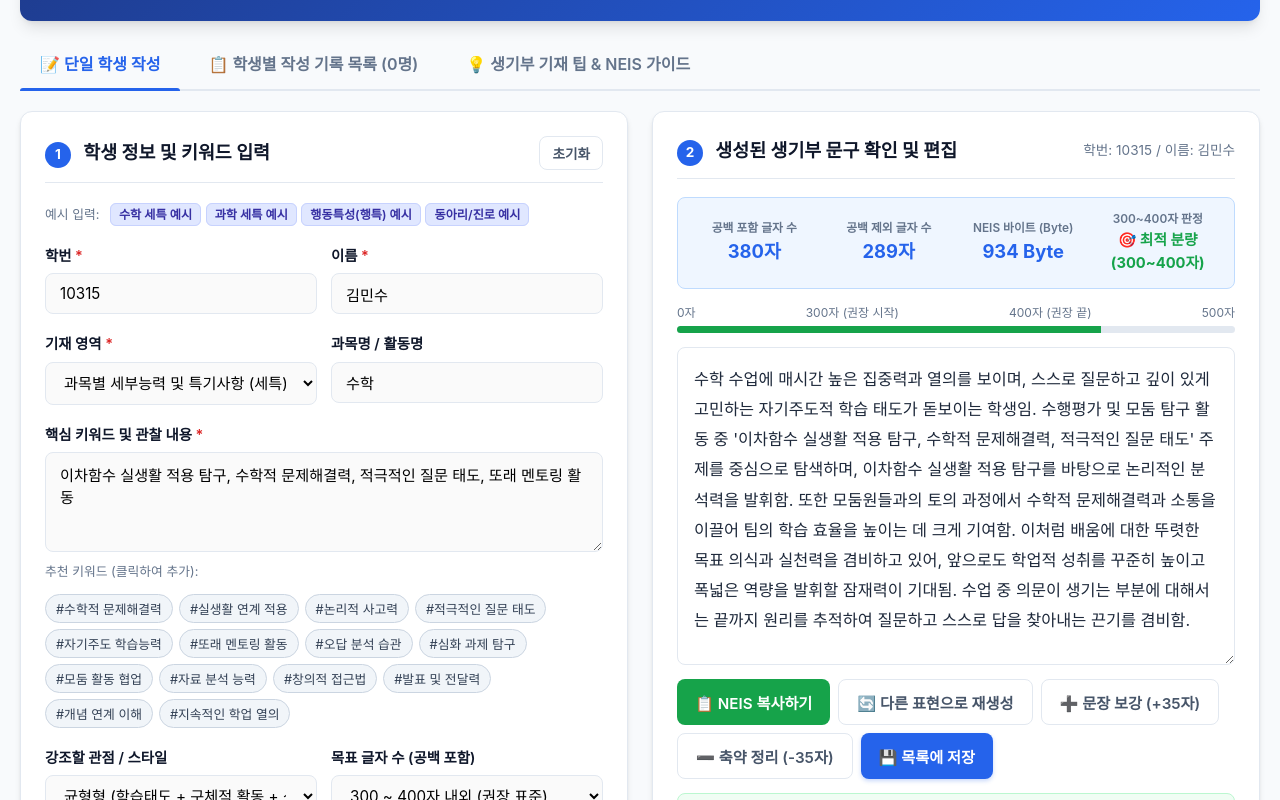
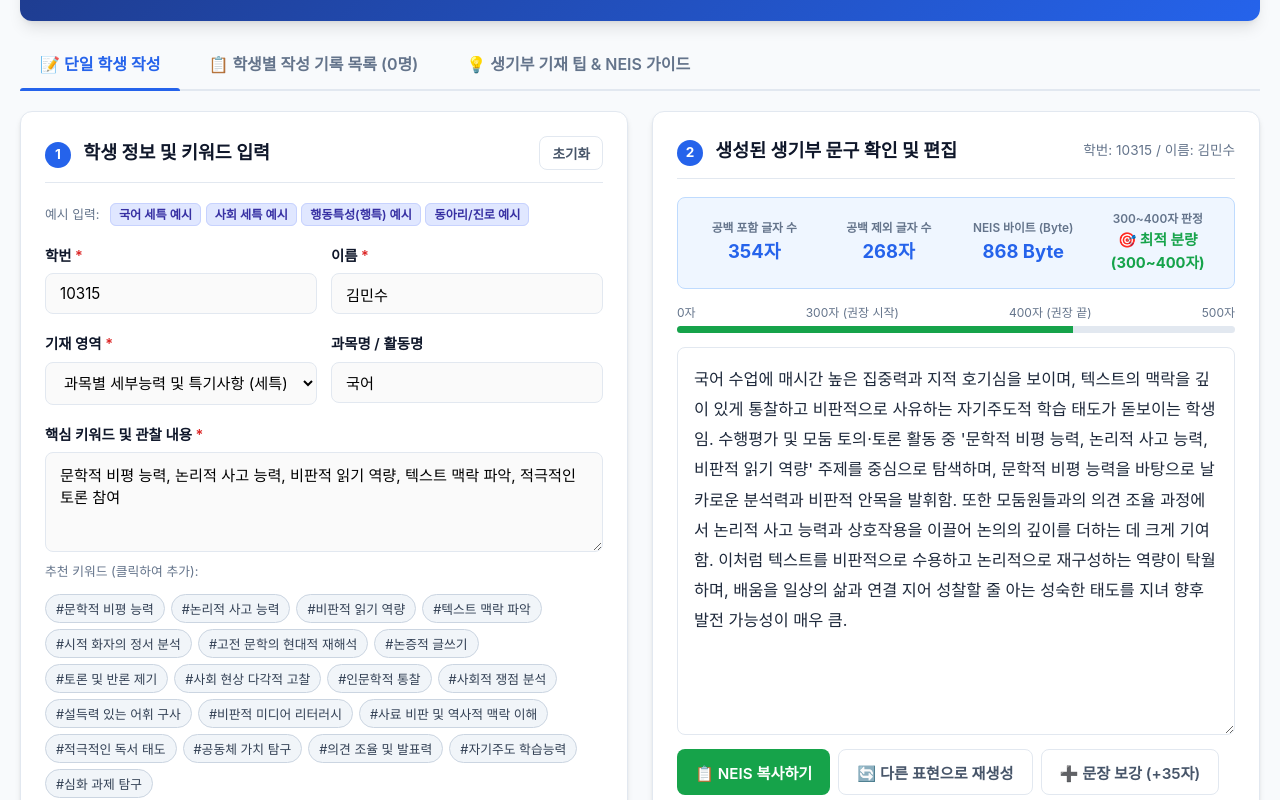
Before and after one commit to UHleet5677/student-record-generator, a plain HTML site: page index.html in a window 1280 px wide. Shown: the part 125-925 px from the top of the page. Drawn offline with Linux system fonts and the light colour scheme.

Commit message:
feat: change default examples and recommendations to Korean and Social studies (국어/사회 중심)

```diff
--- a/index.html
+++ b/index.html
@@ -567,8 +567,8 @@
       <!-- 예시 불러오기 퀵 버튼 -->
       <div>
         <span style="font-size:0.8rem; color:var(--text-muted); margin-right:6px;">예시 입력:</span>
-        <span class="sample-pill" onclick="loadSample(1)">수학 세특 예시</span>
-        <span class="sample-pill" onclick="loadSample(2)">과학 세특 예시</span>
+        <span class="sample-pill" onclick="loadSample(1)">국어 세특 예시</span>
+        <span class="sample-pill" onclick="loadSample(2)">사회 세특 예시</span>
         <span class="sample-pill" onclick="loadSample(3)">행동특성(행특) 예시</span>
         <span class="sample-pill" onclick="loadSample(4)">동아리/진로 예시</span>
       </div>
@@ -597,14 +597,14 @@
         </div>
         <div class="form-group">
           <label for="subjectName">과목명 / 활동명</label>
-          <input type="text" id="subjectName" placeholder="예: 수학, 통합과학, 학급자치 등" value="수학">
+          <input type="text" id="subjectName" placeholder="예: 국어, 문학, 통합사회, 현대사 등" value="국어">
         </div>
       </div>
 
       <div class="form-group">
         <label for="keywords" class="required">핵심 키워드 및 관찰 내용</label>
         <textarea id="keywords" placeholder="쉼표(,)나 줄바꿈으로 키워드를 적어주세요.
-예: 이차함수 실생활 적용 탐구, 수학적 문제해결력, 적극적인 질문 태도, 멘토링 활동, 끈기 있는 태도">이차함수 실생활 적용 탐구, 수학적 문제해결력, 적극적인 질문 태도, 또래 멘토링 활동</textarea>
+예: 문학적 비평 능력, 논리적 사고 능력, 비판적 읽기 역량, 텍스트 맥락 파악, 토론 및 논증적 글쓰기">문학적 비평 능력, 논리적 사고 능력, 비판적 읽기 역량, 텍스트 맥락 파악, 적극적인 토론 참여</textarea>
 
         <div style="font-size: 0.8rem; color: var(--text-muted); margin-top: 4px;">
           추천 키워드 (클릭하여 추가):
@@ -839,25 +839,26 @@ function attachJosa(word, josaPair) {
 // 추천 키워드 사전
 const SUGGESTIONS = {
   subject: [
-    "수학적 문제해결력", "실생활 연계 적용", "논리적 사고력", "적극적인 질문 태도",
-    "자기주도 학습능력", "또래 멘토링 활동", "오답 분석 습관", "심화 과제 탐구", "모둠 활동 협업",
-    "자료 분석 능력", "창의적 접근법", "발표 및 전달력", "개념 연계 이해", "지속적인 학업 열의"
+    "문학적 비평 능력", "논리적 사고 능력", "비판적 읽기 역량", "텍스트 맥락 파악", "시적 화자의 정서 분석",
+    "고전 문학의 현대적 재해석", "논증적 글쓰기", "토론 및 반론 제기", "사회 현상 다각적 고찰", "인문학적 통찰",
+    "사회적 쟁점 분석", "설득력 있는 어휘 구사", "비판적 미디어 리터러시", "사료 비판 및 역사적 맥락 이해", "적극적인 독서 태도",
+    "공동체 가치 탐구", "의견 조율 및 발표력", "자기주도 학습능력", "심화 과제 탐구"
   ],
   behavior: [
     "성실하고 책임감 있는 태도", "또래 관계 원만", "경청과 배려심", "학급 궂은일 솔선수범", "공감 능력",
     "규칙 준수", "긍정적인 마인드", "갈등 중재 능력", "예의 바른 언행", "자기 성찰 태도",
-    "리더십 발휘", "주변 친구 격려", "솔직하고 당당한 태도", "모범적인 생활 습관"
+    "민주시민 의식", "주변 친구 격려", "솔직하고 당당한 태도", "모범적인 생활 습관"
   ],
   career: [
-    "진로 탐색 열의", "전공 적합성", "관련 도서 독서", "직업인 멘토링 참여", "자기 이해도 높음",
-    "학습 계획 수립", "전공 관련 보고서 작성", "진로 로드맵 구체화", "전문성 함양 노력"
+    "인문·사회 분야 진로 탐색", "전공 적합성", "관련 도서 심층 독서", "사회 문제 해결 방안 모색", "자기 이해도 높음",
+    "학습 계획 수립", "시사·인문 보고서 작성", "진로 로드맵 구체화", "전문성 함양 노력"
   ],
   club: [
-    "동아리 활동 주도", "부원 간 화합 도모", "프로젝트 기획 및 완수", "실험·실습 참여도", "창의적 아이디어 제시",
-    "역할 분담 충실", "정기 발표회 준비", "결과물 포트폴리오 제작", "끈기 있는 탐구 자세"
+    "독서·토론 동아리 주도", "부원 간 화합 도모", "시사 쟁점 토론 기획", "비판적 미디어 리터러시", "창의적 아이디어 제시",
+    "역할 분담 충실", "문집/보고서 발간", "결과물 포트폴리오 제작", "끈기 있는 탐구 자세"
   ],
   autonomous: [
-    "학급 1인 1역할 성실 수행", "학급 회의 적극 참여", "환경 정화 솔선수범", "체육대회 협동심",
+    "학급 1인 1역할 성실 수행", "학급 자치 회의 주도", "환경 정화 솔선수범", "체육대회 협동심",
     "학교 행사 능동적 참여", "민주시민 의식", "공동체 규칙 준수", "급우 간 유대감 형성"
   ]
 };
@@ -866,20 +867,20 @@ const SUGGESTIONS = {
 const TEMPLATES = {
   subject: {
     intros: [
-      "{subject} 수업에 매시간 높은 집중력과 열의를 보이며, 스스로 질문하고 깊이 있게 고민하는 자기주도적 학습 태도가 돋보이는 학생임.",
-      "{subject} 교과에 대한 남다른 학업적 호기심과 성실한 참여 태도를 바탕으로, 학습한 개념을 다각도로 이해하고 확장하려는 노력이 돋보임.",
-      "매 수업 시간마다 성실하고 진지한 자세로 임하며, 교과 지식을 단순히 수용하는 데 그치지 않고 본인만의 논리로 정리하는 역량이 우수함.",
-      "{subject} 과목의 기본 개념을 탄탄히 다지며, 새로운 학습 주제를 마주할 때마다 주도적으로 탐구 과제를 설정하고 해결해 나가는 적극성을 지님."
+      "{subject} 수업에 매시간 높은 집중력과 지적 호기심을 보이며, 텍스트의 맥락을 깊이 있게 통찰하고 비판적으로 사유하는 자기주도적 학습 태도가 돋보이는 학생임.",
+      "{subject} 교과에 대한 남다른 인문학적 감수성과 논리적 사고력을 바탕으로, 학습한 개념을 사회문화적 맥락과 연계하여 다각도로 해석하려는 노력이 돋보임.",
+      "매 수업 시간마다 성실하고 진지한 자세로 텍스트를 분석하며, 교과 지식을 단순히 수용하는 데 그치지 않고 본인만의 논리적인 언어로 정리하여 표현하는 역량이 우수함.",
+      "{subject} 과목의 기본 개념을 탄탄히 다지며, 새로운 제재나 쟁점을 마주할 때마다 주도적으로 탐구 과제를 설정하고 설득력 있는 논거를 도출해 내는 적극성을 지님."
     ],
     bodies: [
-      "특히 '{keywords}' 관련 단원을 학습하면서 {kw1_ul} 깊이 있게 탐구하고 {kw2_eul} 발휘하여 학습에 주도적으로 참여함. 복잡한 문제를 접했을 때 포기하지 않고 다각적인 접근법을 시도하며 끈기 있게 결론을 도출해 내는 모습을 보임.",
-      "수행평가 및 모둠 탐구 활동 중 '{keywords}' 주제를 중심으로 탐색하며, {kw1_eul} 바탕으로 논리적인 분석력을 발휘함. 또한 모둠원들과의 토의 과정에서 {kw2_wa} 소통을 이끌어 팀의 학습 효율을 높이는 데 크게 기여함.",
-      "교과 심화 탐구 과정에서 '{keywords}'에 주목하여, {kw1_ro} 관련 원리를 실제 사례와 접목하여 분석함. 과제 수행 과정에서 드러난 {kw2_ui} 자세는 또래 학습자들에게도 긍정적인 자극을 줌."
+      "특히 '{keywords}' 관련 제재를 학습하면서 {kw1_ul} 깊이 있게 발휘하고 {kw2_eul} 바탕으로 탐구 활동에 주도적으로 참여함. 복잡한 쟁점이나 텍스트를 접했을 때 다각적인 관점에서 접근하며 타당한 근거를 들어 끈기 있게 결론을 도출해 내는 모습을 보임.",
+      "수행평가 및 모둠 토의·토론 활동 중 '{keywords}' 주제를 중심으로 탐색하며, {kw1_eul} 바탕으로 날카로운 분석력과 비판적 안목을 발휘함. 또한 모둠원들과의 의견 조율 과정에서 {kw2_wa} 상호작용을 이끌어 논의의 깊이를 더하는 데 크게 기여함.",
+      "교과 심화 탐구 과정에서 '{keywords}'에 주목하여, {kw1_ro} 관련 배경지식과 사회적 가치를 입체적으로 조명함. 과제 수행 과정에서 드러난 {kw2_ui} 태도는 교사와 또래 학습자들에게도 깊은 인상을 줌."
     ],
     outcomes: [
-      "이처럼 배움에 대한 뚜렷한 목표 의식과 실천력을 겸비하고 있어, 앞으로도 학업적 성취를 꾸준히 높이고 폭넓은 역량을 발휘할 잠재력이 기대됨.",
-      "배운 내용을 자기화하여 실제 문제에 적용하는 능력이 탁월하며, 끊임없이 스스로의 한계를 극복하려는 태도를 지녀 향후 발전 가능성이 매우 큼.",
-      "학습에 대한 끈기와 분석적 사고력을 바탕으로 주어진 과제를 끝까지 완수해내는 역량이 뛰어나며, 교과 전반에서 지속적인 지적 성장이 기대되는 학생임."
+      "이처럼 텍스트를 비판적으로 수용하고 논리적으로 재구성하는 역량이 탁월하며, 배움을 일상의 삶과 연결 지어 성찰할 줄 아는 성숙한 태도를 지녀 향후 발전 가능성이 매우 큼.",
+      "풍부한 어휘력과 균형 잡힌 시각을 바탕으로 자신의 생각을 설득력 있게 표현하는 역량이 우수하며, 인문사회 전반에서 지속적인 지적 성장이 기대되는 학생임.",
+      "지적 호기심과 논리적 분석력을 두루 갖추고 있어 주어진 과제를 깊이 있게 완수해내며, 교과에 대한 깊은 이해를 바탕으로 폭넓은 학문적 성취를 이룰 잠재력이 돋보임."
     ]
   },
   behavior: {
@@ -995,28 +996,28 @@ function loadSample(type) {
     document.getElementById("studentId").value = "10315";
     document.getElementById("studentName").value = "김민수";
     document.getElementById("recordType").value = "subject";
-    document.getElementById("subjectName").value = "수학";
-    document.getElementById("keywords").value = "이차함수 실생활 적용 탐구, 수학적 문제해결력, 적극적인 질문 태도, 또래 멘토링 활동";
+    document.getElementById("subjectName").value = "국어";
+    document.getElementById("keywords").value = "문학적 비평 능력, 논리적 사고 능력, 현대 소설 갈등 구조 분석, 비판적 읽기 역량, 토론 활동 주도";
     document.getElementById("writingStyle").value = "balanced";
   } else if (type === 2) {
     document.getElementById("studentId").value = "20108";
     document.getElementById("studentName").value = "이서연";
     document.getElementById("recordType").value = "subject";
-    document.getElementById("subjectName").value = "통합과학";
-    document.getElementById("keywords").value = "신소재 탐구 보고서, 그래핀의 물리적 특성 분석, 실험 데이터 오차 분석, 가설 검증 역량";
+    document.getElementById("subjectName").value = "통합사회";
+    document.getElementById("keywords").value = "사회적 불평등 쟁점 분석, 다문화 사회와 시민의식 고찰, 논리적 논증과 대안 제시, 통계 자료 비판적 해석";
     document.getElementById("writingStyle").value = "academic";
   } else if (type === 3) {
     document.getElementById("studentId").value = "10521";
     document.getElementById("studentName").value = "박도현";
     document.getElementById("recordType").value = "behavior";
-    document.getElementById("keywords").value = "학급 1인 1역할 성실 수행, 또래 상담 및 경청, 급우 간 갈등 중재, 밝고 긍정적인 분위기 조성";
+    document.getElementById("keywords").value = "학급 1인 1역할 성실 수행, 공감과 경청의 대화법, 급우 간 갈등 중재, 따뜻한 배려심";
     document.getElementById("writingStyle").value = "personality";
   } else if (type === 4) {
     document.getElementById("studentId").value = "20412";
     document.getElementById("studentName").value = "최유진";
     document.getElementById("recordType").value = "club";
-    document.getElementById("subjectName").value = "과학탐구동아리";
-    document.getElementById("keywords").value = "적정기술 정수 장치 설계, 프로젝트 기획 주도, 부원 간 협업 촉진, 성과 발표회 발표자";
+    document.getElementById("subjectName").value = "독서토론동아리";
+    document.getElementById("keywords").value = "시사 쟁점 찬반 토론 기획, 입론서 작성 및 논리적 반박, 비판적 미디어 리터러시, 문집 제작 주도";
     document.getElementById("writingStyle").value = "creative";
   }
   updateKeywordSuggestions();
```
Also changed, not shown: 1 other file.
